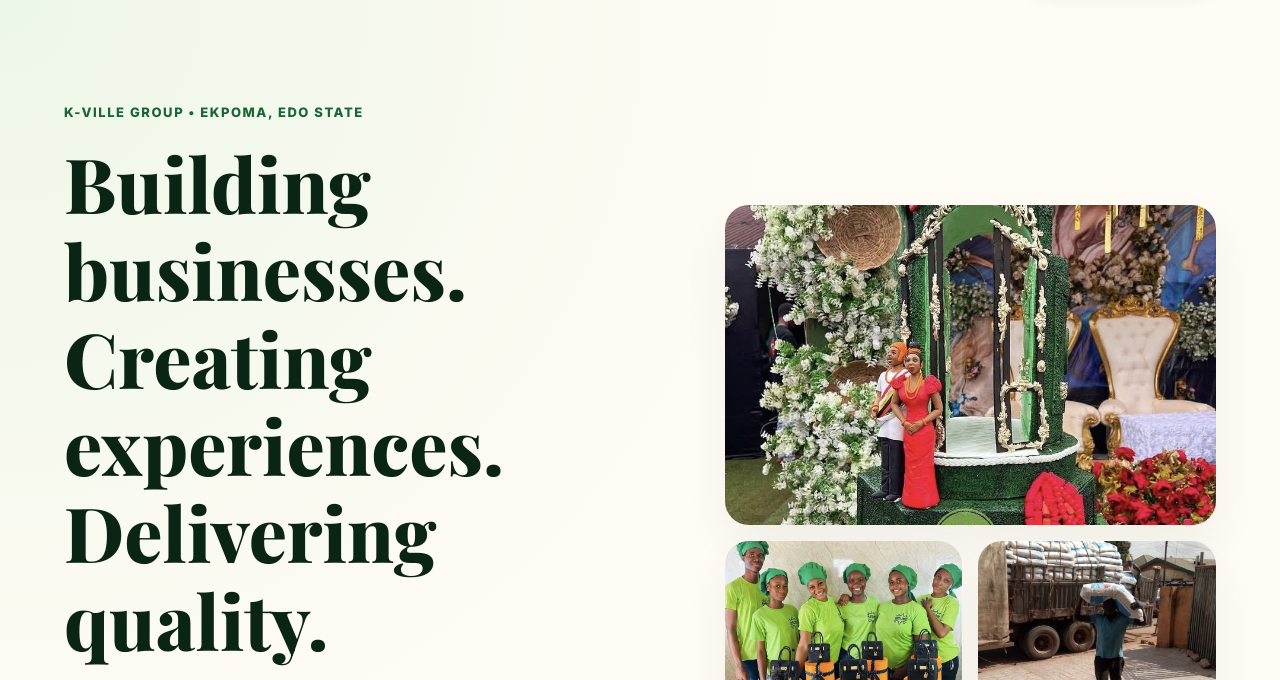
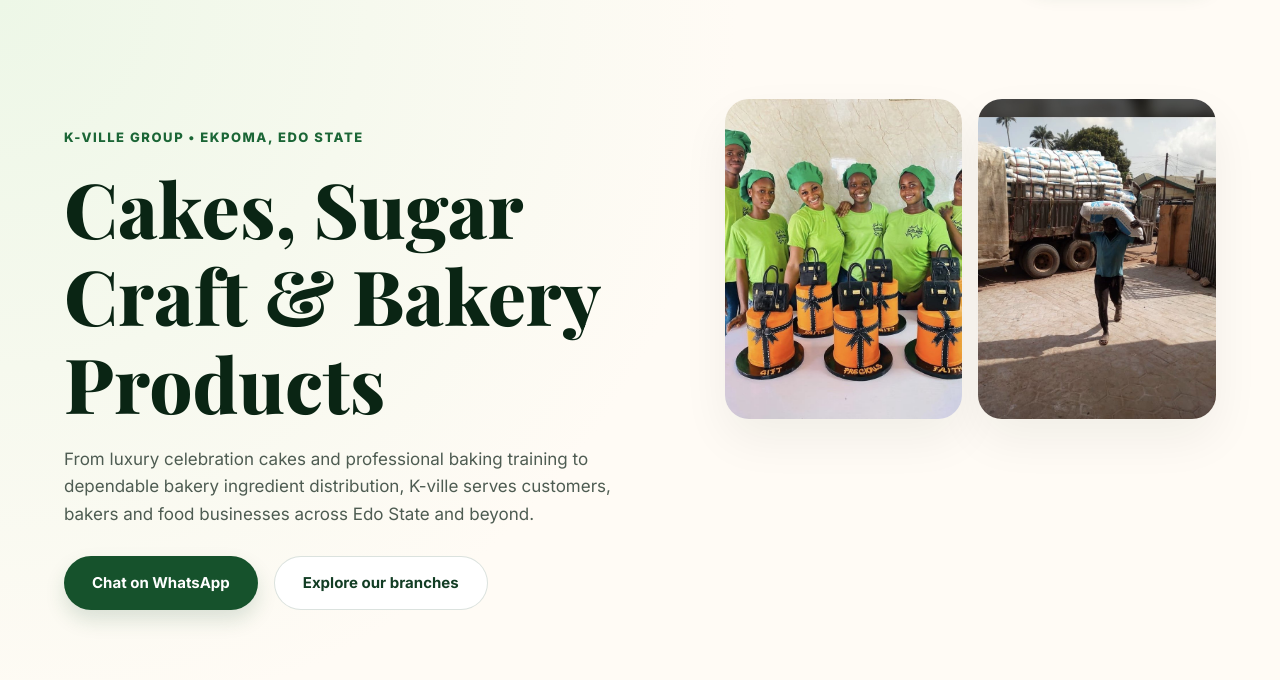
Before and after one commit to Rush-OMON/kville, a plain HTML site: page index.html in a window 1280 px wide. Shown: the part 86-766 px from the top of the page. Drawn offline with nearby package versions, Linux system fonts and the light colour scheme.

Commit message:
Update index.html

```diff
--- a/index.html
+++ b/index.html
@@ -24,12 +24,11 @@
     <section class="hero section-pad">
       <div class="hero-copy">
         <span class="eyebrow">K-ville Group • Ekpoma, Edo State</span>
-        <h1>Building businesses. Creating experiences. Delivering quality.</h1>
+        <h1>Cakes, Sugar Craft & Bakery Products</h1>
         <p>From luxury celebration cakes and professional baking training to dependable bakery ingredient distribution, K-ville serves customers, bakers and food businesses across Edo State and beyond.</p>
         <div class="hero-actions"><a class="btn primary" href="https://wa.me/2348132704232" target="_blank" rel="noopener">Chat on WhatsApp</a><a class="btn ghost" href="#branches">Explore our branches</a></div>
       </div>
       <div class="hero-grid" aria-label="K-ville featured photos">
-        <img class="hero-main" src="assets/images/traditional-green-cake.jpg" alt="Custom traditional green event cake by K-ville Cakes">
         <img src="assets/images/students-practical-cakes.jpg" alt="K-ville Cakes students showcasing practical work">
         <img src="assets/images/distribution-delivery-truck.jpg" alt="Bakery products being supplied by K-ville Distribution">
       </div>
```
